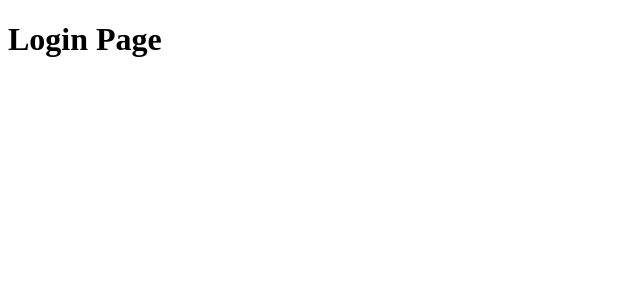
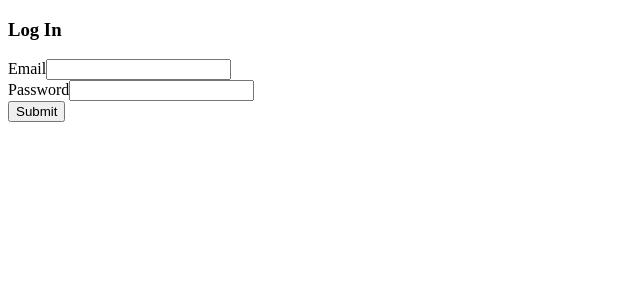
Before and after one commit to Rober040992/Vite-React-Nodepop, a React (Vite) app in the folder Nodepop-App/: page /login in a window 1280 px wide. Shown: the top 300 px of the page, without its empty margins (0-640 px from the left). Built offline with nearby package versions, Linux system fonts and the light colour scheme.

Commit message:
initial Login form

```diff
--- a/Nodepop-App/src/App.tsx
+++ b/Nodepop-App/src/App.tsx
@@ -1,15 +1,15 @@
 // import { useState } from 'react'
 import { Routes, Route, Navigate } from 'react-router-dom'
-import LoginPage from './pages/auth/loginPage'
-import AdvertsPage from './pages/adverts/advertsPage'
-import AdvertDetail from './pages/adverts/advertDetailPage'
-import NewAdvertPage from './pages/adverts/newAdvertPage'
-import NotFoundPage from './pages/notFound404'
+import LoginPage from './pages/auth/LoginPage'
+import AdvertsPage from './pages/adverts/AdvertsPage'
+import AdvertDetail from './pages/adverts/AdvertDetailPage'
+import NewAdvertPage from './pages/adverts/NewAdvertPage'
+import NotFoundPage from './pages/NotFound404'
 
 function App() {
     return (
         <Routes>
-            <Route path="/" element={<Navigate to="/adverts" />} />
+            <Route path="/" element={<Navigate to="/adverts" />} />     {/* Redirige automáticamente a /adverts usando el componente <Navigate /> */}
             <Route path="/login" element={<LoginPage />} />
             <Route path="/adverts" element={<AdvertsPage />} />
             <Route path="/adverts/:id" element={<AdvertDetail />} />
--- a/Nodepop-App/src/index.css
+++ b/Nodepop-App/src/index.css
@@ -1 +1,2 @@
 @import 'tailwindcss';
+/* tailwind variants */
--- a/Nodepop-App/src/pages/auth/loginPage.tsx
+++ b/Nodepop-App/src/pages/auth/loginPage.tsx
@@ -1,5 +1,18 @@
 function LoginPage() {
-    return <h1>Login Page</h1>
+    return (
+        <div>
+            <h3>Log In</h3>
+            <form onSubmit={(event) => event.preventDefault()}>
+                <label htmlFor="email"> Email</label>
+                <input type="email" id="email" name="email" required />
+                <br />
+                <label htmlFor="passowrd"> Password</label>
+                <input type="password" id="password" name="password" required />
+                <br />
+                <button type="submit"> Submit </button>
+            </form>
+        </div>
+    )
 }
 
 export default LoginPage
```
Also changed, not shown: Nodepop-App/my-Notes/steps.md (added, +4 -0 lines).
